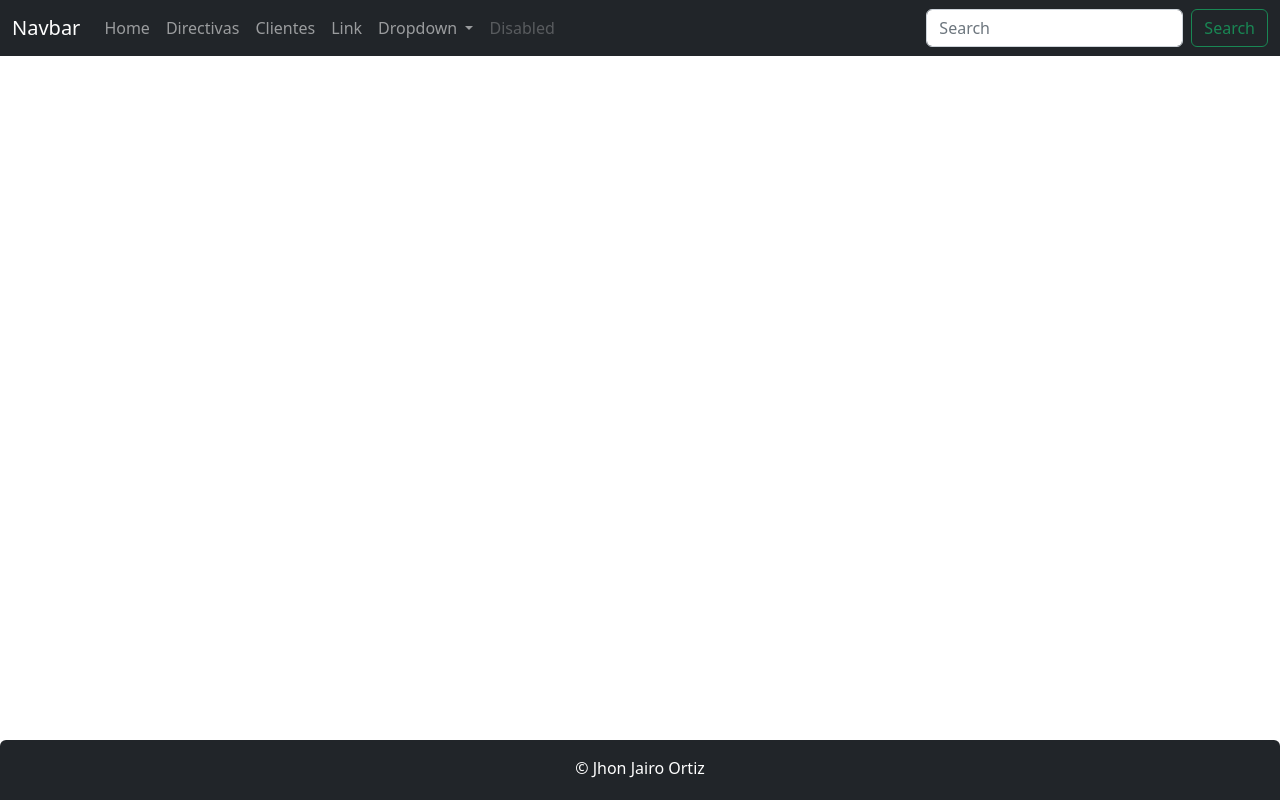
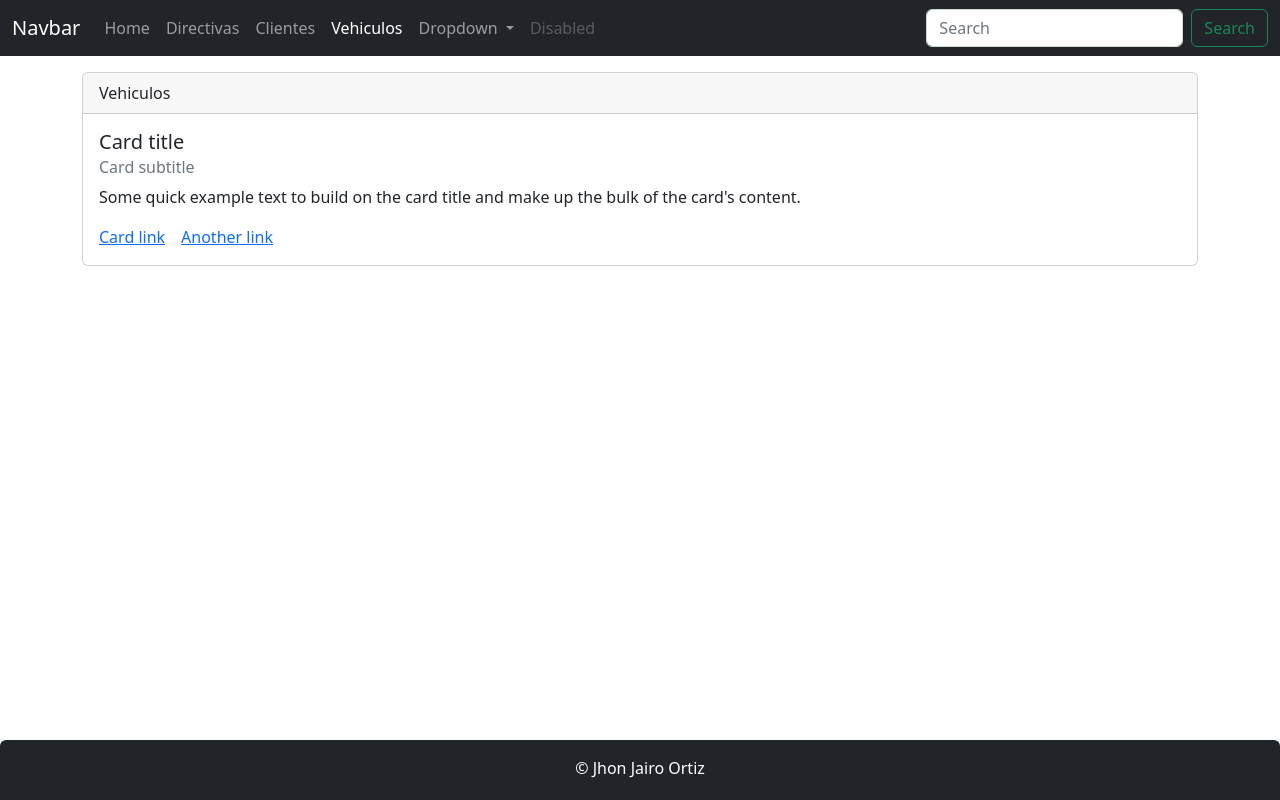
Before and after one commit to jjortiz016/front_clientes_Angular, an Angular app: page /vehiculos in a window 1280 px wide. Before the commit this address led to /. Built offline with nearby package versions, Linux system fonts and the light colour scheme.

Commit message:
se agrego la ruta path al app.module y se modifico el header.component.html para que mostrara el menu de la ruta, quedo mostrando un card de bootstrap.

```diff
--- a/src/app/app.module.ts
+++ b/src/app/app.module.ts
@@ -28,7 +28,8 @@ const routes: Routes = [
      {path:'clientes/page/:page', component: ClientesComponent},
      {path:'clientes/form', component: FormComponent},
      {path: 'clientes/form/:id', component: FormComponent},
-     {path: 'clientes/ver/:id', component: DetalleComponent}
+     {path: 'clientes/ver/:id', component: DetalleComponent},
+     {path:'vehiculos', component: VehiculosComponent}
 ];
 
 @NgModule({
--- a/src/app/header/header.component.html
+++ b/src/app/header/header.component.html
@@ -18,7 +18,7 @@
         </li>
 
         <li class="nav-item">
-          <a class="nav-link" href="#">Link</a>
+          <a class="nav-link" routerLink="/vehiculos" routerLinkActive="active">Vehiculos</a>
         </li>
         <li class="nav-item dropdown">
           <a class="nav-link dropdown-toggle" href="#" role="button" data-bs-toggle="dropdown" aria-expanded="false">
--- a/src/app/vehiculos/vehiculos.component.html
+++ b/src/app/vehiculos/vehiculos.component.html
@@ -1 +1,10 @@
-<p>vehiculos works!</p>
+<div class="card">
+    <div class="card-header"> Vehiculos </div>
+    <div class="card-body">
+      <h5 class="card-title">Card title</h5>
+      <h6 class="card-subtitle mb-2 text-muted">Card subtitle</h6>
+      <p class="card-text">Some quick example text to build on the card title and make up the bulk of the card's content.</p>
+      <a href="#" class="card-link">Card link</a>
+      <a href="#" class="card-link">Another link</a>
+    </div>
+</div>
--- a/src/app/vehiculos/vehiculos.component.ts
+++ b/src/app/vehiculos/vehiculos.component.ts
@@ -6,5 +6,6 @@ import { Component } from '@angular/core';
 
 })
 export class VehiculosComponent {
+  constructor(){}
 
 }
```
Also changed, not shown: 1 other file (tests, documents, lock files or other folders).
